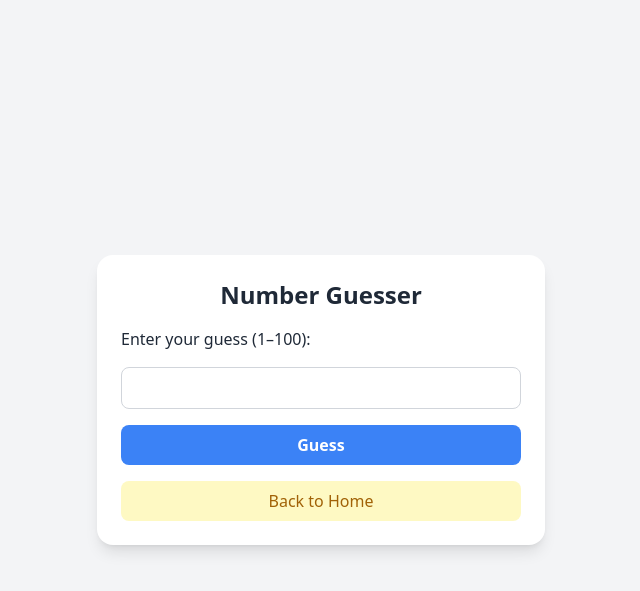
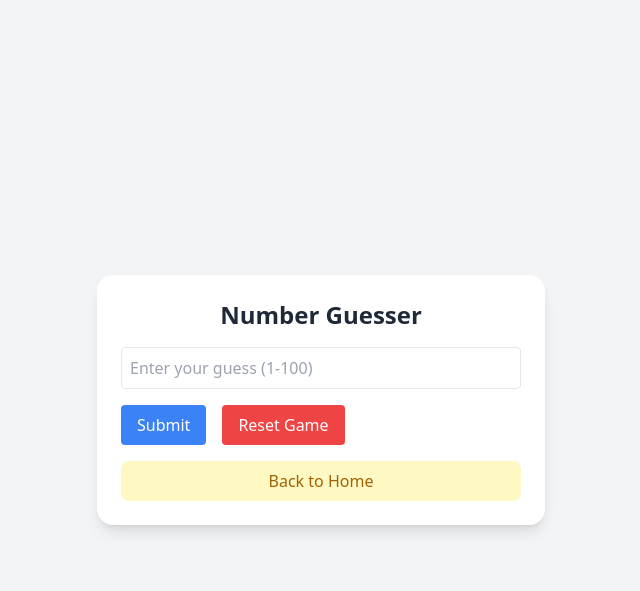
Before and after one commit to Rabdool/Python-Projects, a Flask app: page /number_guesser in a window 1280 px wide. Shown: the top 591 px of the page, without its empty margins (319-959 px from the left). Run offline with Flask 3, Linux system fonts and the light colour scheme; some libraries are stand-ins or nearby versions.

Commit message:
number guesser adjustment

```diff
--- a/app.py
+++ b/app.py
@@ -13,21 +13,27 @@ def home():
 
 @app.route('/number_guesser', methods=['GET', 'POST'])
 def number_guesser():
-    target = 42
-    attempts = 0
     result = ""
 
     if request.method == 'POST':
-        guess = int(request.form['guess'])
-        target = int(request.form.get('target', 42))
-        attempts = int(request.form.get('attempts', 0)) + 1
+        if 'reset' in request.form:
+            target = random.randint(1, 100)
+            attempts = 0
+            result = "Game has been reset. Try guessing the new number!"
+        else:
+            guess = int(request.form['guess'])
+            target = int(request.form['target'])
+            attempts = int(request.form['attempts']) + 1
 
-        if guess < target:
-            result = "Too low. Try again."
-        elif guess > target:
-            result = "Too high. Try again."
-        else:
-            result = f"Correct! You guessed it in {attempts} tries."
+            if guess < target:
+                result = "Too low. Try again."
+            elif guess > target:
+                result = "Too high. Try again."
+            else:
+                result = f"Correct! You guessed it in {attempts} tries."
+    else:
+        target = random.randint(1, 100)
+        attempts = 0
 
     return render_template('number_guesser.html', result=result, target=target, attempts=attempts)
 
--- a/templates/number_guesser.html
+++ b/templates/number_guesser.html
@@ -10,29 +10,20 @@
     <h1 class="text-2xl font-bold mb-4">Number Guesser</h1>
 
     <form method="POST" class="space-y-4">
+      <input type="number" name="guess" placeholder="Enter your guess (1-100)" required class="w-full p-2 border rounded">
+
+      <!-- Hidden fields to preserve game state -->
       <input type="hidden" name="target" value="{{ target }}">
       <input type="hidden" name="attempts" value="{{ attempts }}">
 
-      <label for="guess" class="block text-left font-medium">Enter your guess (1–100):</label>
-      <input
-        type="number"
-        name="guess"
-        required min="1" max="100"
-        class="w-full px-4 py-2 border border-gray-300 rounded-lg focus:outline-none focus:ring focus:ring-blue-300"
-      >
-
-      <button
-        type="submit"
-        class="w-full bg-blue-500 hover:bg-blue-600 text-white py-2 rounded-lg font-semibold"
-      >
-        Guess
-      </button>
+      <div class="flex gap-4">
+        <button type="submit" class="bg-blue-500 text-white px-4 py-2 rounded">Submit</button>
+        <button type="submit" name="reset" value="1" class="bg-red-500 text-white px-4 py-2 rounded">Reset Game</button>
+      </div>
     </form>
 
     {% if result %}
-      <p class="mt-4 font-medium text-lg {% if 'Correct' in result %}text-green-600{% else %}text-red-500{% endif %}">
-        {{ result }}
-      </p>
+      <p class="mt-4 text-lg font-semibold">{{ result }}</p>
     {% endif %}
 
     <button type="button" onclick="window.location.href='/'" class="w-full mt-4 bg-yellow-100 text-yellow-700 font-medium py-2 rounded-lg hover:bg-yellow-200 transition">
```
